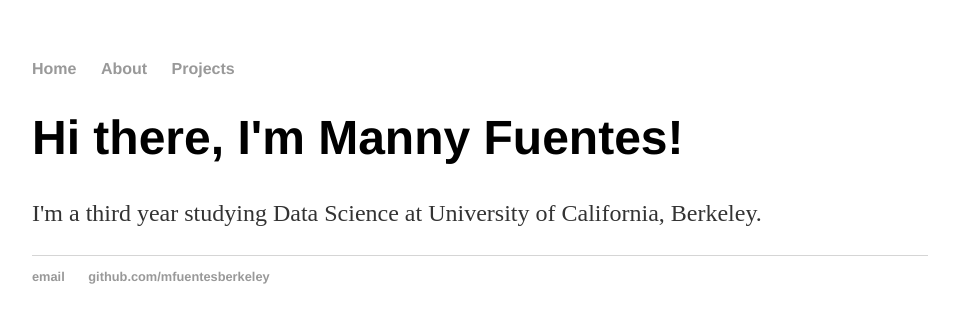
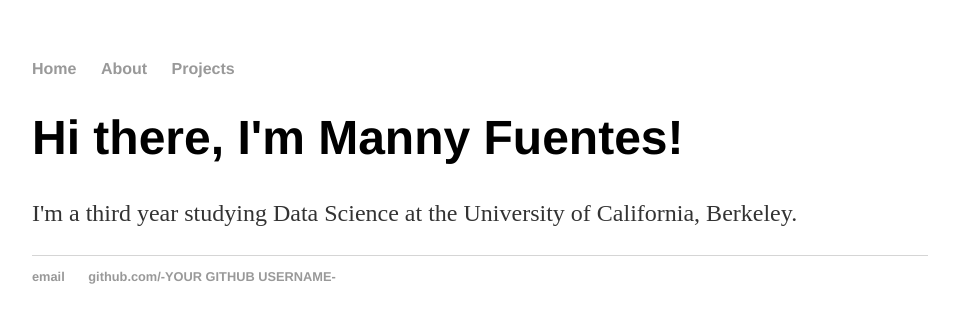
Before and after one commit to mfuentesberkeley/mfuentesberkeley.github.io, a Jekyll site: the page built from index.html, in a window 1280 px wide. Shown: the top 323 px of the page, without its empty margins (160-1119 px from the left). Built offline with Jekyll 4.4.1, drawn with Linux system fonts in a browser that asks for light colours.

Commit message:
Update index.html

```diff
--- a/index.html
+++ b/index.html
@@ -1,28 +1,8 @@
-<!DOCTYPE html>
-<html>
-	<head>
-		<title>-Manny Fuentes's Personal Website-</title>
-		<link rel="stylesheet" type="text/css" href="/css/main.css">
-	</head>
-	<body>
-		<nav>
-    		<ul>
-        		<li><a href="/">Home</a></li>
-	        	<li><a href="/about">About</a></li>
-        		<li><a href="/projects">Projects</a></li>
-    		</ul>
-		</nav>
-		<div class="container">
-    		<div class="blurb">
-        		<h1>Hi there, I'm Manny Fuentes!</h1>
-				<p>I'm a third year studying Data Science at University of California, Berkeley.</p>
-    		</div><!-- /.blurb -->
-		</div><!-- /.container -->
-		<footer>
-    		<ul>
-        		<li><a href="mailto: mfuentes@berkeley.edu">email</a></li>
-        		<li><a href="-YOUR GITHUB LINK-">github.com/mfuentesberkeley</a></li>
-			</ul>
-		</footer>
-	</body>
-</html>
+---
+layout: default
+title: Manny Fuentes
+---
+<div class="blurb">
+	<h1>Hi there, I'm Manny Fuentes!</h1>
+	<p>I'm a third year studying Data Science at the University of California, Berkeley.</p>
+</div><!-- /.blurb -->
```
